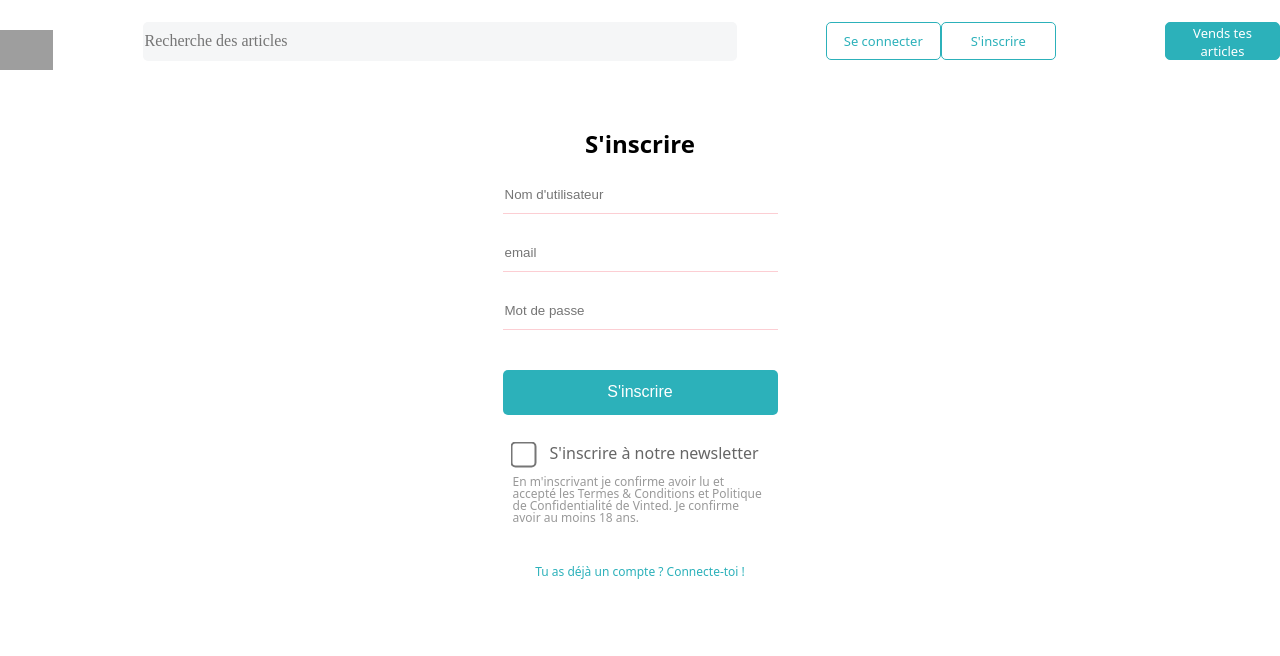
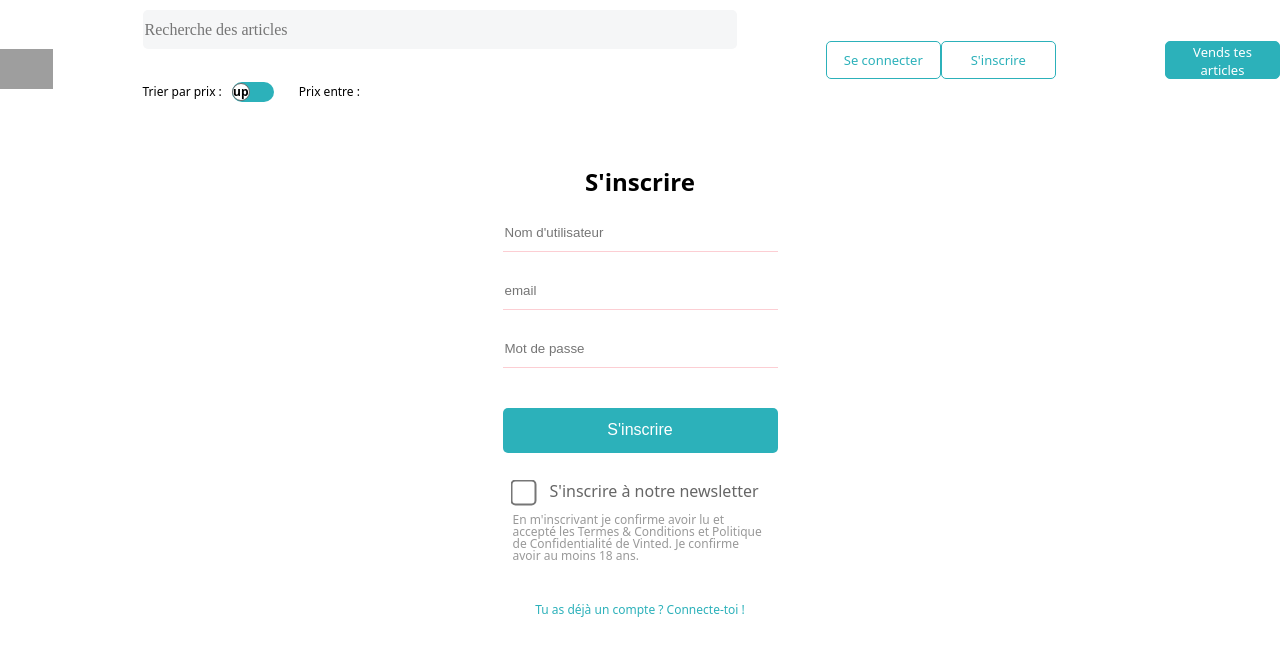
Before and after one commit to VincentDesmouceaux/vinted_frontEnd, a React (Create React App) app: page /user/signup in a window 1280 px wide. Shown: the top 656 px of the page. Built offline with nearby package versions, Linux system fonts and the light colour scheme; grey boxes are pictures that could not be loaded.

Commit message:
lastpush

```diff
--- a/src/App.css
+++ b/src/App.css
@@ -55,6 +55,160 @@ button,
 input[type="checkbox"] {
   cursor: pointer;
 }
+.boxfilter {
+  margin-top: 25px;
+  font-size: 12px;
+  display: flex;
+  align-items: center;
+}
+.boxfilter2 {
+  margin-right: 10px;
+}
+.checkbox {
+  margin-right: 25px;
+}
+.checkbox input[name="price"] {
+  display: none;
+}
+
+button,
+input[type="checkbox"] {
+  cursor: pointer;
+}
+
+.checkbox .wrapper {
+  align-items: center;
+  background-color: #2cb1ba;
+  border-radius: 10px;
+  cursor: pointer;
+  display: inline-flex;
+  height: 20px;
+  outline: none;
+  width: 42px;
+}
+.checkbox .knob,
+.home-loader {
+  align-items: center;
+  display: flex;
+  justify-content: center;
+}
+
+.checkbox .knob {
+  background-color: #fff;
+  border: 1px solid #666;
+  border-radius: 100%;
+  font-weight: 700;
+  height: 16px;
+  left: 0;
+  position: relative;
+  transition: left 0.1s ease-in-out 0s;
+  width: 16px;
+}
+
+.checkbox .knob {
+  background-color: #fff;
+  border: 1px solid #666;
+  border-radius: 100%;
+  font-weight: 700;
+  height: 16px;
+  left: 0;
+  position: relative;
+  transition: left 0.1s ease-in-out 0s;
+  width: 16px;
+}
+.prixentre {
+  margin-right: 10px;
+}
+
+.filterbor {
+  height: 5px;
+  width: 100%;
+  border-radius: 4px;
+  background: linear-gradient(
+    to right,
+    rgb(204, 204, 204) 0%,
+    rgb(204, 204, 204) 2%,
+    rgb(44, 177, 186) 2%,
+    rgb(44, 177, 186) 20%,
+    rgb(204, 204, 204) 20%,
+    rgb(204, 204, 204) 100%
+  );
+  align-self: center;
+}
+
+.transform {
+  transform: scale(1);
+  cursor: inherit;
+  height: 36px;
+  display: flex;
+  width: 50%;
+}
+
+.tabmin {
+  position: absolute;
+  z-index: 1;
+  cursor: grab;
+  user-select: none;
+  touch-action: none;
+  height: 15px;
+  width: 15px;
+  border-radius: 50%;
+  background-color: rgb(44, 177, 186);
+  outline: none;
+  display: flex;
+  justify-content: center;
+  align-items: center;
+  transform: translate(16.78px, -6px);
+  border: 1px solid white;
+}
+
+.positionmin {
+  position: absolute;
+  top: -28px;
+  color: rgb(255, 255, 255);
+  font-size: 12px;
+  font-family: "Maison Neue";
+  padding: 4px;
+  border-radius: 4px;
+  background-color: rgb(44, 177, 186);
+}
+
+.tabmax {
+  position: absolute;
+  z-index: 0;
+  cursor: grab;
+  user-select: none;
+  touch-action: none;
+  height: 15px;
+  width: 15px;
+  border-radius: 50%;
+  background-color: rgb(44, 177, 186);
+  outline: none;
+  display: flex;
+  justify-content: center;
+  align-items: center;
+  transform: translate(83.14px, -6px);
+  border: 1px solid white;
+}
+
+.positionmax {
+  position: absolute;
+  z-index: 0;
+  cursor: grab;
+  user-select: none;
+  touch-action: none;
+  height: 15px;
+  width: 15px;
+  border-radius: 50%;
+  background-color: rgb(44, 177, 186);
+  outline: none;
+  display: flex;
+  justify-content: center;
+  align-items: center;
+  transform: translate(83.14px, -6px);
+  border: 1px solid white;
+}
+
 button {
   appearance: auto;
   writing-mode: horizontal-tb !important;
--- a/src/App.js
+++ b/src/App.js
@@ -14,6 +14,8 @@ import Login from "./pages/Login";
 import Header from "./components/Header";
 
 function App() {
+  const [title, setTitle] = useState();
+
   const [token, setToken] = useState(Cookies.get("token") || null);
   const handleToken = (token) => {
     if (token) {
@@ -27,7 +29,12 @@ function App() {
   return (
     <div>
       <Router>
-        <Header token={token} handleToken={handleToken} />
+        <Header
+          token={token}
+          handleToken={handleToken}
+          title={title}
+          setTitle={setTitle}
+        />
         <Routes>
           <Route path="/" element={<Home />} />
           <Route path="/details" element={<Details />} />
--- a/src/components/Header.js
+++ b/src/components/Header.js
@@ -1,5 +1,7 @@
 import { Link } from "react-router-dom";
 import vinted from "/Users/vincentdesmont/LeReacteur/React/jour8/exercice/vinted/src/img/Vinted_logo.png";
+import axios from "axios";
+import { useState } from "react";
 
 const Header = ({ token, handleToken }) => {
   return (
@@ -15,6 +17,21 @@ const Header = ({ token, handleToken }) => {
           className="search-input"
           placeholder="Recherche des articles"
         />
+        <div>
+          <div className="boxfilter">
+            <span className="boxfilter2"> Trier par prix : </span>
+            <span className="checkbox">
+              <input type="checkbox" name="price" />
+              <div className="wrapper">
+                <div className="knob">
+                  <span>up</span>
+                </div>
+              </div>
+            </span>
+            <span className="prixentre"> Prix entre :</span>
+            <div className="transform"></div>
+          </div>
+        </div>
       </div>
       <div className="decalage">
         {token ? (
```
